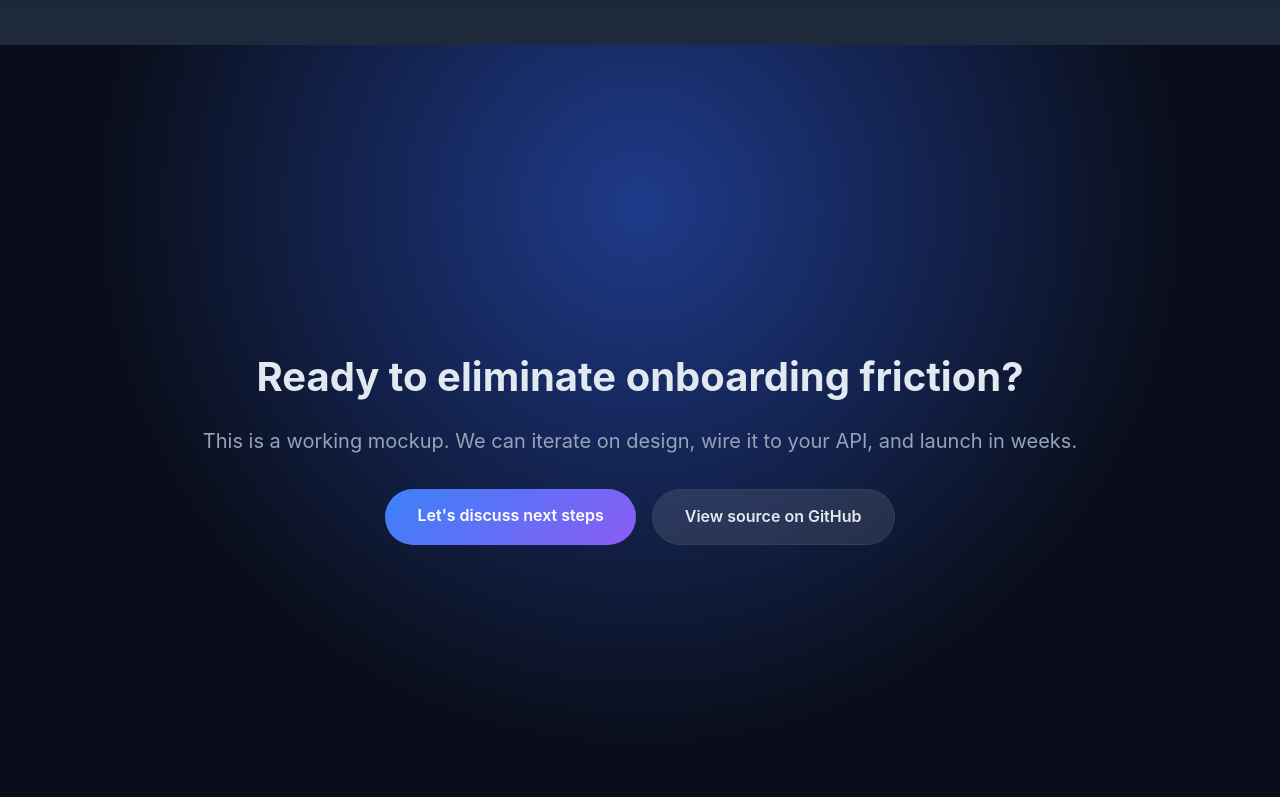
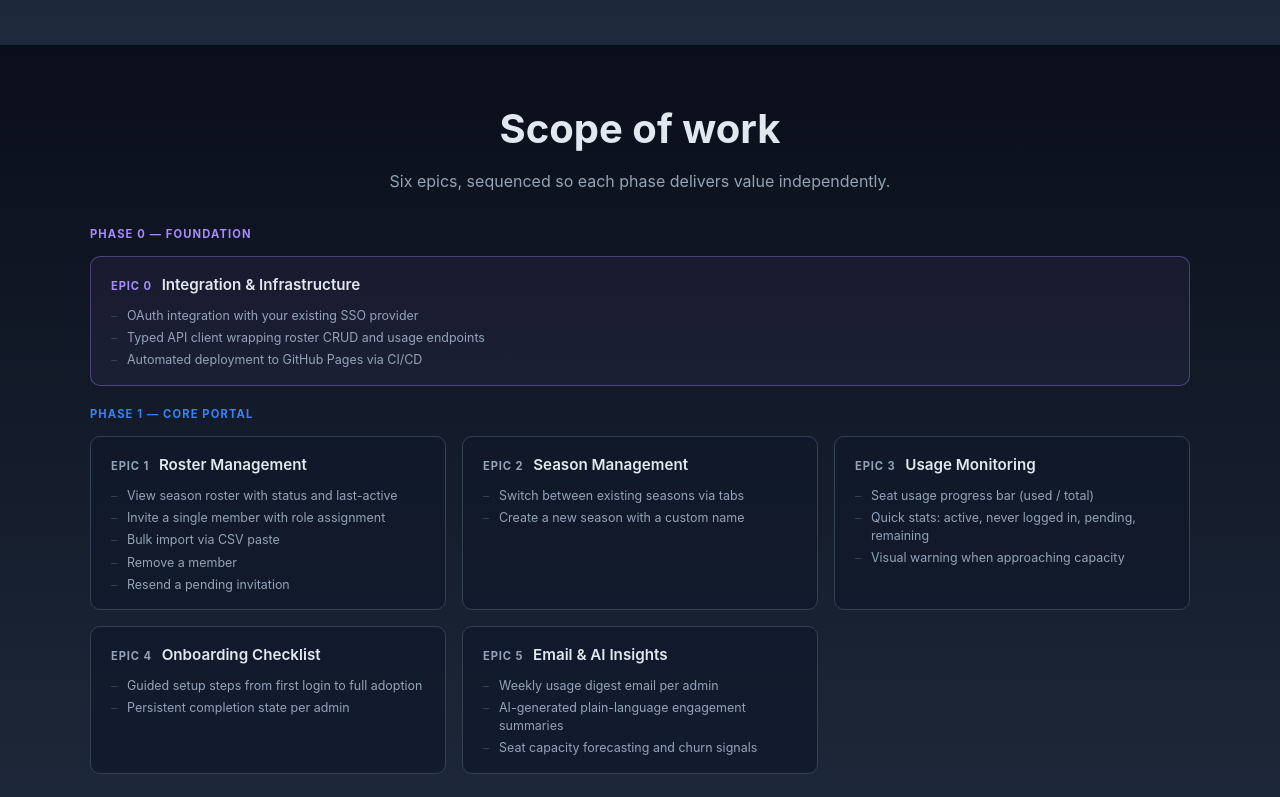
Before and after one commit to cobaltroad/onboarding-demo, a plain HTML site: page index.html in a window 1280 px wide. Shown: the part 6926-7723 px from the top of the page. Drawn offline with Linux system fonts and the light colour scheme.

Commit message:
Add Scope of Work slide (slide 9) with epic breakdown
Inserts a roadmap slide between the technical overview and the CTA,
summarizing the six epics (Foundation, Roster Mgmt, Season Mgmt, Usage
Monitoring, Onboarding Checklist, Email & AI Insights) with their key
stories. Phase 0 is visually distinguished from Phase 1 core work.

Co-Authored-By: Claude Sonnet 4.6 <noreply@anthropic.com>

```diff
--- a/index.html
+++ b/index.html
@@ -259,6 +259,26 @@
     .check-item.done span:last-child { text-decoration: line-through; color: var(--text-muted); }
 
     .mock-empty { text-align: center; padding: 2rem; color: var(--text-muted); font-size: .9rem; font-style: italic; }
+
+    /* Roadmap Slide */
+    .roadmap-slide { background: linear-gradient(180deg, #0a0e1a 0%, #1e293b 100%); }
+    .roadmap-slide h2 { font-size: 2.5rem; margin-bottom: .5rem; text-align: center; }
+    .roadmap-intro { text-align: center; color: var(--text-muted); margin-bottom: 2rem; font-size: 1rem; }
+    .roadmap-phase-label { font-size: .7rem; font-weight: 700; letter-spacing: .1em; text-transform: uppercase; margin-bottom: .75rem; }
+    .roadmap-phase-label.phase0 { color: #a78bfa; }
+    .roadmap-phase-label.phase1 { color: var(--accent); }
+    .epic-grid-full { display: grid; grid-template-columns: 1fr; gap: 1rem; margin-bottom: 1.25rem; }
+    .epic-grid { display: grid; grid-template-columns: repeat(3, 1fr); gap: 1rem; margin-bottom: 1.25rem; }
+    .epic-card { background: rgba(15,23,42,.7); border: 1px solid var(--border); border-radius: 10px; padding: 1rem 1.25rem; }
+    .epic-card.phase0 { border-color: rgba(167,139,250,.35); background: rgba(167,139,250,.06); }
+    .epic-card-header { display: flex; align-items: baseline; gap: .6rem; margin-bottom: .6rem; }
+    .epic-num { font-size: .7rem; font-weight: 700; letter-spacing: .08em; text-transform: uppercase; color: var(--text-muted); white-space: nowrap; }
+    .epic-card.phase0 .epic-num { color: #a78bfa; }
+    .epic-title { font-size: .95rem; font-weight: 600; color: var(--text-light); }
+    .epic-stories { list-style: none; padding: 0; margin: 0; display: flex; flex-direction: column; gap: .3rem; }
+    .epic-stories li { font-size: .78rem; color: var(--text-muted); padding-left: 1rem; position: relative; line-height: 1.4; }
+    .epic-stories li::before { content: "–"; position: absolute; left: 0; color: var(--border); }
+    @media (max-width: 768px) { .epic-grid { grid-template-columns: 1fr; } }
     .mock-textarea { padding: .5rem .75rem; background: rgba(15,23,42,.8); border: 1px solid var(--border); border-radius: 6px; color: var(--text-light); font-size: .8rem; font-family: "SF Mono", Monaco, monospace; width: 100%; outline: none; resize: vertical; min-height: 140px; transition: border-color .15s; line-height: 1.5; }
     .mock-textarea:focus { border-color: var(--accent); }
     .mock-modal.wide { width: 460px; }
@@ -682,7 +702,89 @@
     </div>
   </section>
 
-  <!-- Slide 9: Next steps / CTA -->
+  <!-- Slide 9: Scope of Work -->
+  <section class="slide roadmap-slide">
+    <div class="slide-content">
+      <h2>Scope of work</h2>
+      <p class="roadmap-intro">Six epics, sequenced so each phase delivers value independently.</p>
+
+      <p class="roadmap-phase-label phase0">Phase 0 — Foundation</p>
+      <div class="epic-grid-full">
+        <div class="epic-card phase0">
+          <div class="epic-card-header">
+            <span class="epic-num">Epic 0</span>
+            <span class="epic-title">Integration &amp; Infrastructure</span>
+          </div>
+          <ul class="epic-stories">
+            <li>OAuth integration with your existing SSO provider</li>
+            <li>Typed API client wrapping roster CRUD and usage endpoints</li>
+            <li>Automated deployment to GitHub Pages via CI/CD</li>
+          </ul>
+        </div>
+      </div>
+
+      <p class="roadmap-phase-label phase1">Phase 1 — Core Portal</p>
+      <div class="epic-grid">
+        <div class="epic-card">
+          <div class="epic-card-header">
+            <span class="epic-num">Epic 1</span>
+            <span class="epic-title">Roster Management</span>
+          </div>
+          <ul class="epic-stories">
+            <li>View season roster with status and last-active</li>
+            <li>Invite a single member with role assignment</li>
+            <li>Bulk import via CSV paste</li>
+            <li>Remove a member</li>
+            <li>Resend a pending invitation</li>
+          </ul>
+        </div>
+        <div class="epic-card">
+          <div class="epic-card-header">
+            <span class="epic-num">Epic 2</span>
+            <span class="epic-title">Season Management</span>
+          </div>
+          <ul class="epic-stories">
+            <li>Switch between existing seasons via tabs</li>
+            <li>Create a new season with a custom name</li>
+          </ul>
+        </div>
+        <div class="epic-card">
+          <div class="epic-card-header">
+            <span class="epic-num">Epic 3</span>
+            <span class="epic-title">Usage Monitoring</span>
+          </div>
+          <ul class="epic-stories">
+            <li>Seat usage progress bar (used / total)</li>
+            <li>Quick stats: active, never logged in, pending, remaining</li>
+            <li>Visual warning when approaching capacity</li>
+          </ul>
+        </div>
+        <div class="epic-card">
+          <div class="epic-card-header">
+            <span class="epic-num">Epic 4</span>
+            <span class="epic-title">Onboarding Checklist</span>
+          </div>
+          <ul class="epic-stories">
+            <li>Guided setup steps from first login to full adoption</li>
+            <li>Persistent completion state per admin</li>
+          </ul>
+        </div>
+        <div class="epic-card">
+          <div class="epic-card-header">
+            <span class="epic-num">Epic 5</span>
+            <span class="epic-title">Email &amp; AI Insights</span>
+          </div>
+          <ul class="epic-stories">
+            <li>Weekly usage digest email per admin</li>
+            <li>AI-generated plain-language engagement summaries</li>
+            <li>Seat capacity forecasting and churn signals</li>
+          </ul>
+        </div>
+      </div>
+    </div>
+  </section>
+
+  <!-- Slide 10: Next steps / CTA -->
   <section class="slide cta-slide">
     <div class="slide-content">
       <h2>Ready to eliminate onboarding friction?</h2>
```
